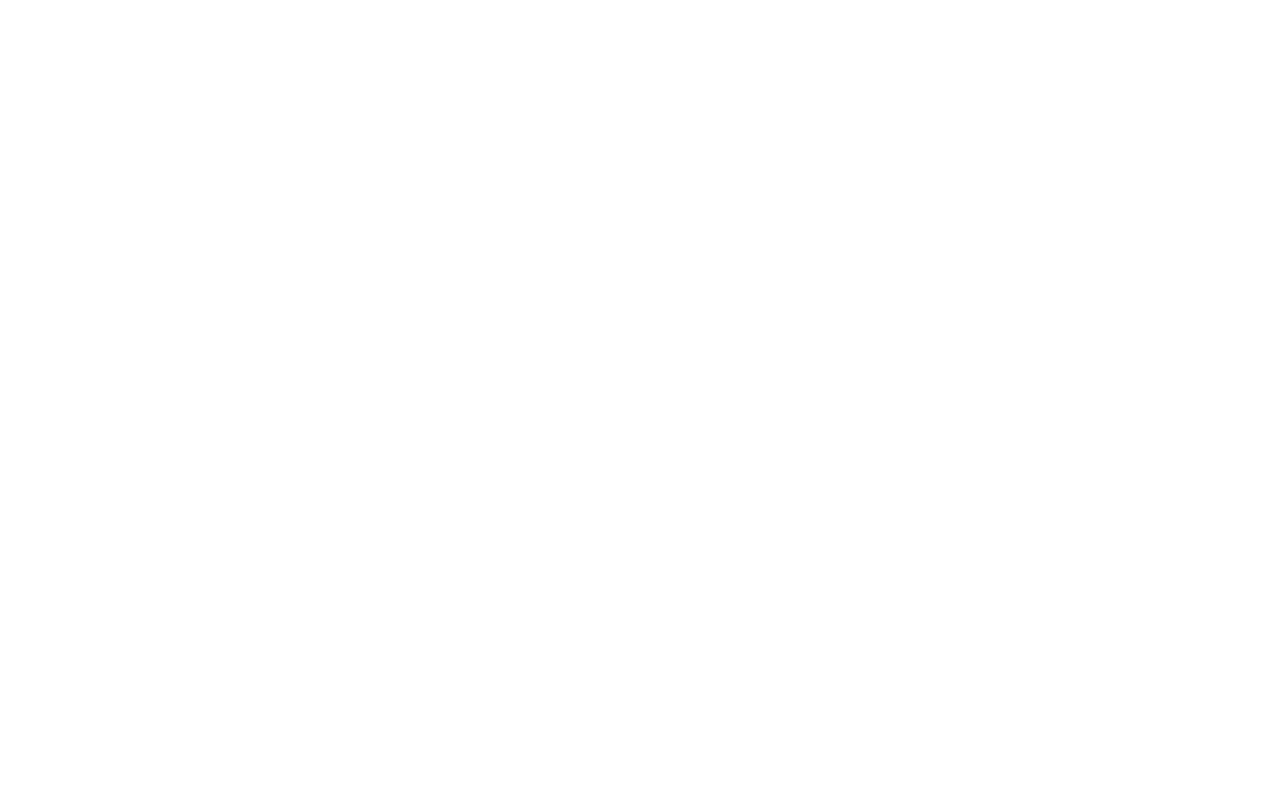
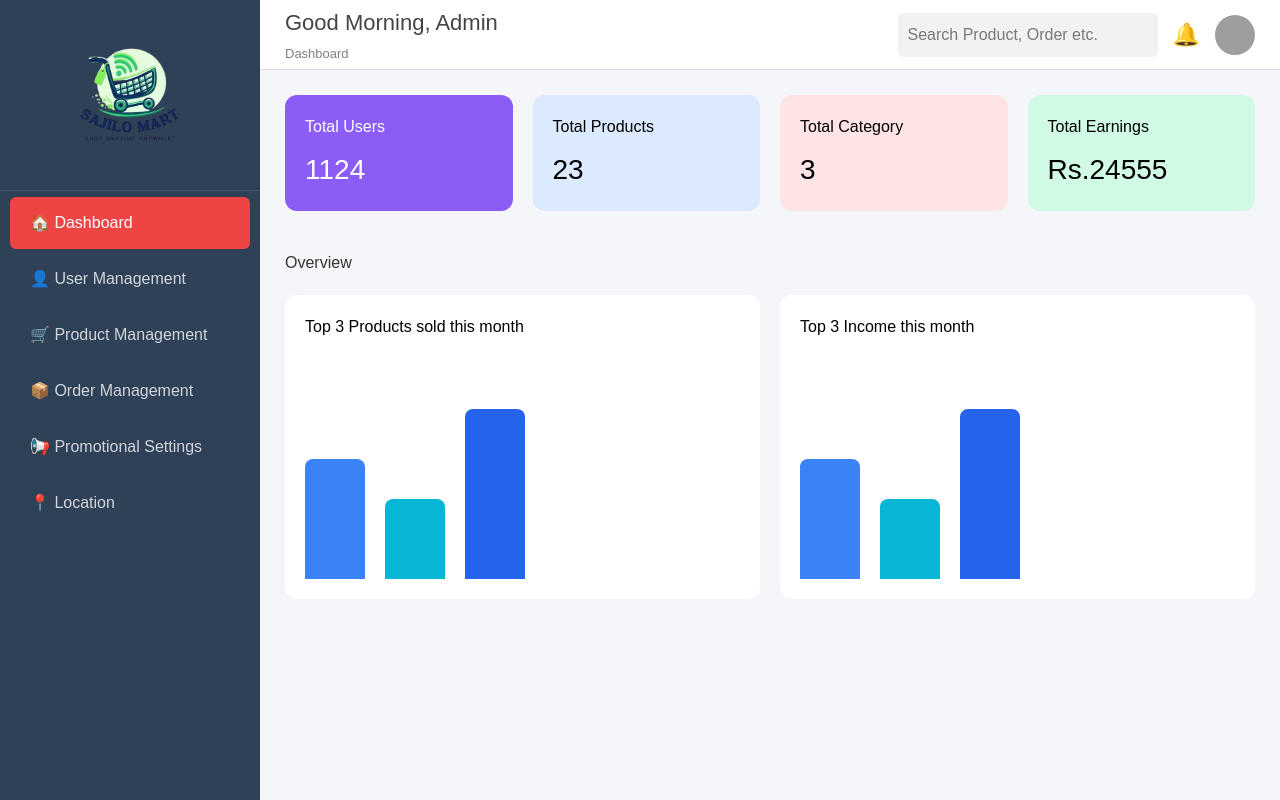
Before and after one commit to monikastha/ecommerce-frontend, a React (Vite) app: page /admin/dashboard in a window 1280 px wide. Before the commit this address had no page. Built offline with nearby package versions, Linux system fonts and the light colour scheme; grey boxes are pictures that could not be loaded.

Commit message:
Added AdminNavbar and AdminSidebar

```diff
--- a/src/App.tsx
+++ b/src/App.tsx
@@ -3,6 +3,7 @@
 import Home from './pages/common/Home';
 import AdminRegister from './pages/authentication/AdminRegister';
 import LoginPage from './pages/authentication/LoginPage';
+import AdminDashboard from './pages/Admin/AdminDashboard';
 
 const App = () => {
   return (
@@ -11,6 +12,7 @@
           <Route path='/' element={<Home />} />
           <Route path='/admin/register' element={<AdminRegister />} />
           <Route path='/admin/login' element={<LoginPage />} />
+          <Route path='/admin/dashboard' element={<AdminDashboard />} />
         </Routes>
     </BrowserRouter>
   )
--- /dev/null
+++ b/src/pages/Admin/AdminDashboard.tsx
@@ -0,0 +1,198 @@
+// AdminDashboard.tsx
+
+import React from "react";
+import AdminSidebar from "./AdminSidebar";
+import AdminNavbar from "./AdminNavbar";
+
+const AdminDashboard = () => {
+  return (
+    <>
+      <style>{`
+
+        *{
+          margin:0;
+          padding:0;
+          box-sizing:border-box;
+          font-family:Arial, sans-serif;
+        }
+
+        .dashboard-container{
+          display:flex;
+          background:#f5f6fa;
+          min-height:100vh;
+        }
+
+        .main-content{
+          flex:1;
+        }
+
+        .content{
+          padding:25px;
+        }
+
+        .cards{
+          display:grid;
+          grid-template-columns:repeat(4,1fr);
+          gap:20px;
+        }
+
+        .card{
+          padding:20px;
+          border-radius:12px;
+        }
+
+        .card h3{
+          margin-bottom:10px;
+        }
+
+        .card h1{
+          font-size:28px;
+        }
+
+        .purple{
+          background:#8b5cf6;
+          color:white;
+        }
+
+        .blue{
+          background:#dbeafe;
+        }
+
+        .pink{
+          background:#ffe4e6;
+        }
+
+        .green{
+          background:#d1fae5;
+        }
+
+        .overview{
+          margin-top:40px;
+        }
+
+        .overview h2{
+          margin-bottom:20px;
+          color:#333;
+        }
+
+        .chart-container{
+          display:grid;
+          grid-template-columns:repeat(2,1fr);
+          gap:20px;
+        }
+
+        .chart-box{
+          background:white;
+          padding:20px;
+          border-radius:12px;
+        }
+
+        .chart-box h3{
+          margin-bottom:20px;
+        }
+
+        .bars{
+          height:220px;
+          display:flex;
+          align-items:flex-end;
+          gap:20px;
+        }
+
+        .bar{
+          width:60px;
+          border-radius:8px 8px 0 0;
+        }
+
+        .bar1{
+          height:120px;
+          background:#3b82f6;
+        }
+
+        .bar2{
+          height:80px;
+          background:#06b6d4;
+        }
+
+        .bar3{
+          height:170px;
+          background:#2563eb;
+        }
+
+      `}</style>
+
+      <div className="dashboard-container">
+
+        <AdminSidebar />
+
+        <div className="main-content">
+
+          <AdminNavbar />
+
+          <div className="content">
+
+            {/* Cards */}
+            <div className="cards">
+
+              <div className="card purple">
+                <h3>Total Users</h3>
+                <h1>1124</h1>
+              </div>
+
+              <div className="card blue">
+                <h3>Total Products</h3>
+                <h1>23</h1>
+              </div>
+
+              <div className="card pink">
+                <h3>Total Category</h3>
+                <h1>3</h1>
+              </div>
+
+              <div className="card green">
+                <h3>Total Earnings</h3>
+                <h1>Rs.24555</h1>
+              </div>
+
+            </div>
+
+            {/* Overview */}
+            <div className="overview">
+
+              <h2>Overview</h2>
+
+              <div className="chart-container">
+
+                <div className="chart-box">
+                  <h3>Top 3 Products sold this month</h3>
+
+                  <div className="bars">
+                    <div className="bar bar1"></div>
+                    <div className="bar bar2"></div>
+                    <div className="bar bar3"></div>
+                  </div>
+                </div>
+
+                <div className="chart-box">
+                  <h3>Top 3 Income this month</h3>
+
+                  <div className="bars">
+                    <div className="bar bar1"></div>
+                    <div className="bar bar2"></div>
+                    <div className="bar bar3"></div>
+                  </div>
+                </div>
+
+              </div>
+
+            </div>
+
+          </div>
+
+        </div>
+
+      </div>
+    </>
+  );
+};
+
+export default AdminDashboard;
--- a/src/pages/Admin/AdminNavbar.tsx
+++ b/src/pages/Admin/AdminNavbar.tsx
@@ -0,0 +1,93 @@
+// AdminNavbar.tsx
+
+import React from "react";
+
+const AdminNavbar = () => {
+  return (
+    <>
+      <style>{`
+
+        .navbar{
+          height:70px;
+          background:white;
+          border-bottom:1px solid #ddd;
+          padding:0 25px;
+          display:flex;
+          align-items:center;
+          justify-content:space-between;
+        }
+
+        .navbar-left h2{
+          color:#444;
+          font-size:22px;
+          margin:0;
+        }
+
+        .navbar-left p{
+          font-size:13px;
+          color:gray;
+          margin-top:5px;
+        }
+
+        .navbar-right{
+          display:flex;
+          align-items:center;
+          gap:15px;
+        }
+
+        .search-box input{
+          width:260px;
+          padding:10px;
+          border:none;
+          outline:none;
+          background:#f2f2f2;
+          border-radius:6px;
+        }
+
+        .notification{
+          font-size:22px;
+          cursor:pointer;
+        }
+
+        .profile{
+          width:40px;
+          height:40px;
+          border-radius:50%;
+        }
+
+      `}</style>
+
+      <div className="navbar">
+
+        <div className="navbar-left">
+          <h2>Good Morning, Admin</h2>
+          <p>Dashboard</p>
+        </div>
+
+        <div className="navbar-right">
+
+          <div className="search-box">
+            <input
+              type="text"
+              placeholder="Search Product, Order etc."
+            />
+          </div>
+
+          <div className="notification">
+            🔔
+          </div>
+
+          <img
+            className="profile"
+            src="logo.png"
+            alt="profile"
+          />
+
+        </div>
+
+      </div>
+    </>
+  );
+};
+
+export default AdminNavbar;
--- a/src/pages/Admin/AdminSidebar.tsx
+++ b/src/pages/Admin/AdminSidebar.tsx
@@ -0,0 +1,172 @@
+import React, { useState } from "react";
+import logo from "../../assets/logo.png";
+
+const AdminSidebar = () => {
+  const [activeItem, setActiveItem] = useState("dashboard");
+
+  const [userMenu, setUserMenu] = useState(false);
+  const [productMenu, setProductMenu] = useState(false);
+  const [orderMenu, setOrderMenu] = useState(false);
+
+  return (
+    <>
+      <style>{`
+        .sidebar {
+          width: 260px;
+          min-height: 100vh;
+          background: #2f4156;
+          color: white;
+          font-family: sans-serif;
+        }
+
+        /* LOGO */
+        .logo-section {
+          display: flex;
+          justify-content: center;
+          align-items: center;
+          padding: 10px 20px;
+          border-bottom: 1px solid #3f556b;
+        }
+
+        .logo-section img {
+          width: 170px;
+          height: auto;
+        }
+
+        /* MENU */
+        .menu {
+          list-style: none;
+          margin: 0;
+          padding: 0;
+        }
+
+        .menu li:first-child {
+          margin-top: 6px;
+        }
+
+        .menu li {
+          padding: 14px 20px;
+          cursor: pointer;
+          transition: all 0.25s ease;
+          border-radius: 6px;
+          margin: 4px 10px;
+          color: #d1d5db;
+        }
+
+        /* 🔥 HOVER = LIGHT RED */
+        .menu li:hover {
+          background: rgba(239, 68, 68, 0.15);
+          transform: translateX(4px);
+          color: white;
+        }
+
+        /* 🔥 ACTIVE = SOLID RED */
+        .active {
+          background: #ef4444;
+          color: white !important;
+        }
+
+        .dropdown-title {
+          display: flex;
+          justify-content: space-between;
+          align-items: center;
+        }
+
+        .submenu {
+          list-style: none;
+          padding-left: 10px;
+          margin-top: 5px;
+          border: none;
+        }
+
+        .submenu li {
+          padding: 10px 15px;
+          font-size: 14px;
+          margin: 2px 0;
+          border-radius: 5px;
+          color: #d1d5db;
+          transition: all 0.2s ease;
+        }
+
+        .submenu li:hover {
+          background:#9B0F06;
+          padding-left:10px;
+          color: white;
+        }
+      `}</style>
+
+      <div className="sidebar">
+
+        {/* Logo */}
+        <div className="logo-section">
+          <img src={logo} alt="logo" />
+        </div>
+
+        {/* Menu */}
+        <ul className="menu">
+
+          {/* Dashboard */}
+          <li
+            className={activeItem === "dashboard" ? "active" : ""}
+            onClick={() => setActiveItem("dashboard")}
+          >
+            🏠 Dashboard
+          </li>
+
+          {/* User Management */}
+          <li onClick={() => setUserMenu(!userMenu)}>
+            <div className="dropdown-title">
+              <span>👤 User Management</span>
+            </div>
+          </li>
+
+          {userMenu && (
+            <ul className="submenu">
+              <li>Assistant</li>
+              <li>Warehouse Staff</li>
+              <li>Seller</li>
+              <li>Buyer</li>
+              <li>Delivery Man</li>
+            </ul>
+          )}
+
+          {/* Product Management */}
+          <li onClick={() => setProductMenu(!productMenu)}>
+            <div className="dropdown-title">
+              <span>🛒 Product Management</span>
+            </div>
+          </li>
+
+          {productMenu && (
+            <ul className="submenu">
+              <li>Category</li>
+              <li>Product</li>
+            </ul>
+          )}
+
+          {/* Order Management */}
+          <li onClick={() => setOrderMenu(!orderMenu)}>
+            <div className="dropdown-title">
+              <span>📦 Order Management</span>
+            </div>
+          </li>
+
+          {orderMenu && (
+            <ul className="submenu">
+              <li>Order</li>
+              <li>Earnings</li>
+              <li>Assign Delivery</li>
+            </ul>
+          )}
+
+          {/* Other items */}
+          <li>📢 Promotional Settings</li>
+          <li>📍 Location</li>
+
+        </ul>
+      </div>
+    </>
+  );
+};
+
+export default AdminSidebar;
```
